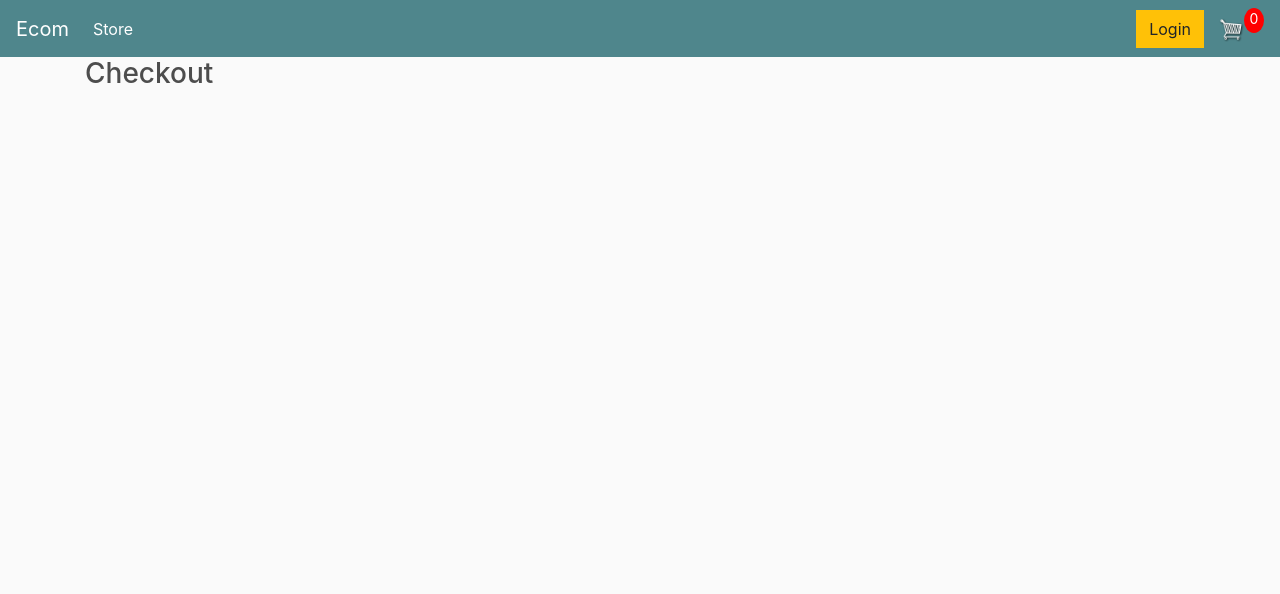
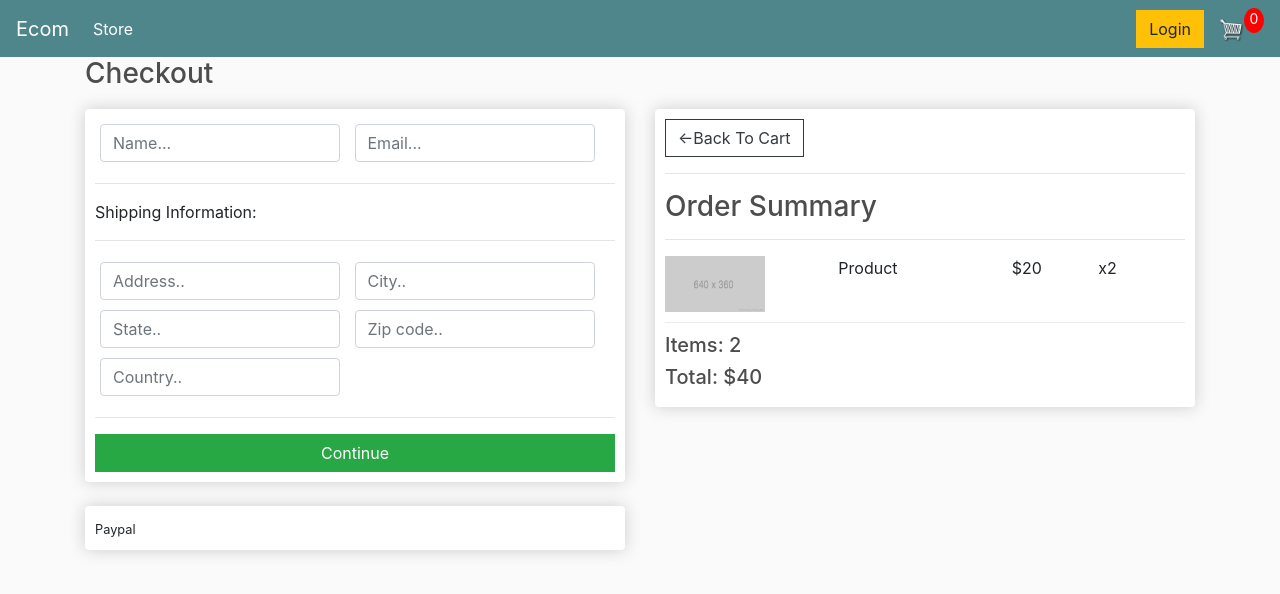
Before and after one commit to zzobaer09/ecommerce, a Django app: page /checkout/ in a window 1280 px wide. Shown: the top 594 px of the page. Run offline with Django 3.2, Linux system fonts and the light colour scheme; some libraries are stand-ins or nearby versions.

Commit message:
checkout

```diff
--- a/store/templates/store/checkout.html
+++ b/store/templates/store/checkout.html
@@ -1,5 +1,75 @@
 {% extends "store/main.html" %}
-
+{% load static %}
 {% block content %}
     <h3>Checkout</h3>
+    <div class="row">
+        <div class="col-lg-6">
+            <div class="box-element" id="form-wrapper">
+                <form id="form">
+                    <div id="#user-info">
+                        <div class="form-field">
+                            <input required class="form-control" name="name" placeholder="Name..." type="text">
+                        </div>
+                        <div class="form-field">
+                            <input required class="form-control" name="email" placeholder="Email..." type="email">
+                        </div>
+                    </div>
+
+                    <div id="shipping-info">
+                        <hr>
+						<p>Shipping Information:</p>
+						<hr>
+						<div class="form-field">
+							<input class="form-control" type="text" name="address" placeholder="Address..">
+						</div>
+						<div class="form-field">
+							<input class="form-control" type="text" name="city" placeholder="City..">
+						</div>
+						<div class="form-field">
+							<input class="form-control" type="text" name="state" placeholder="State..">
+						</div>
+						<div class="form-field">
+							<input class="form-control" type="text" name="zipcode" placeholder="Zip code..">
+						</div>
+						<div class="form-field">
+							<input class="form-control" type="text" name="country" placeholder="Country..">
+						</div>
+
+                    </div>
+
+                    <hr>
+                    <input type="text" id="form-button" class="btn btn-success btn-block" value="Continue">
+
+                </form>
+            </div>
+            <br>
+
+            <div class="box-element" id="payment-info">
+                <small>Paypal</small>
+            </div>
+        </div>
+
+        <div class="col-lg-6">
+            <div class="box-element">
+                 <a href="{% url 'cart' %}" class="btn btn-outline-dark">&#x2190;Back To Cart</a>
+                 <hr>
+                 <h3>Order Summary</h3>
+                 <hr>
+
+                 <div class="cart-row">
+
+                    <div style="flex: 2;"><img class="row-image" src="{% static 'images/placeholder.png' %}" alt=""></div>
+                    <div style="flex: 2;">Product</div>
+                    <div style="flex: 1;">$20</div>
+                    <div style="flex: 1;">x2</div>
+
+                </div>
+
+                <h5>Items: 2</h5>
+                <h5>Total: $40</h5>
+
+            </div>
+        </div>
+    </div>
+
 {% endblock %}
```
